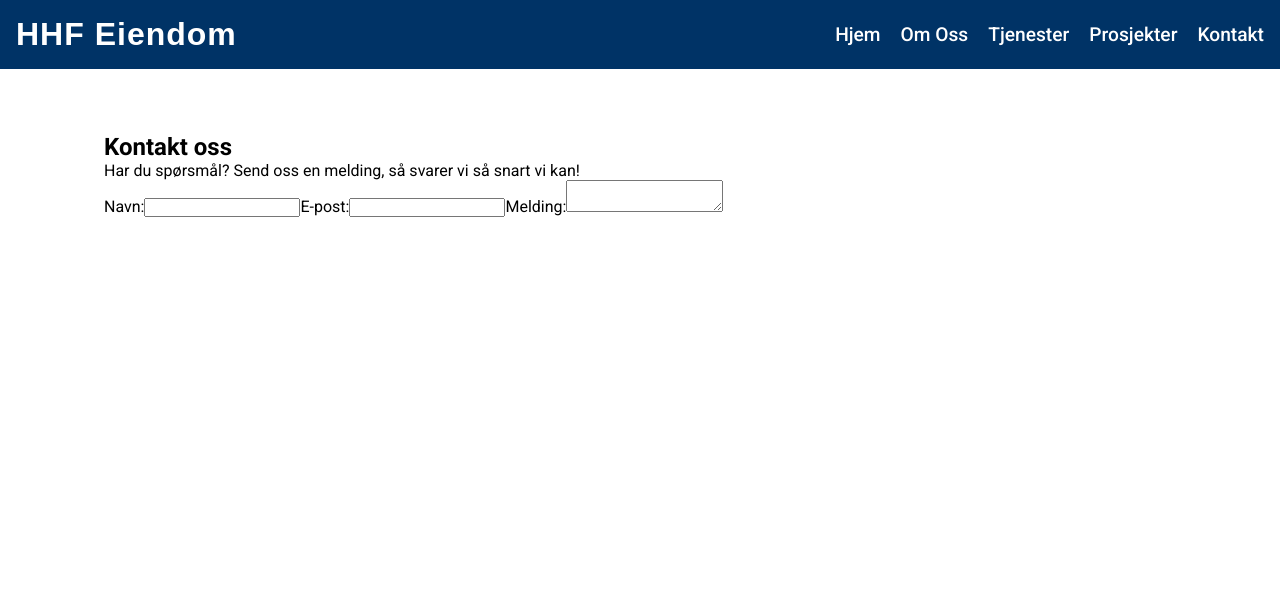
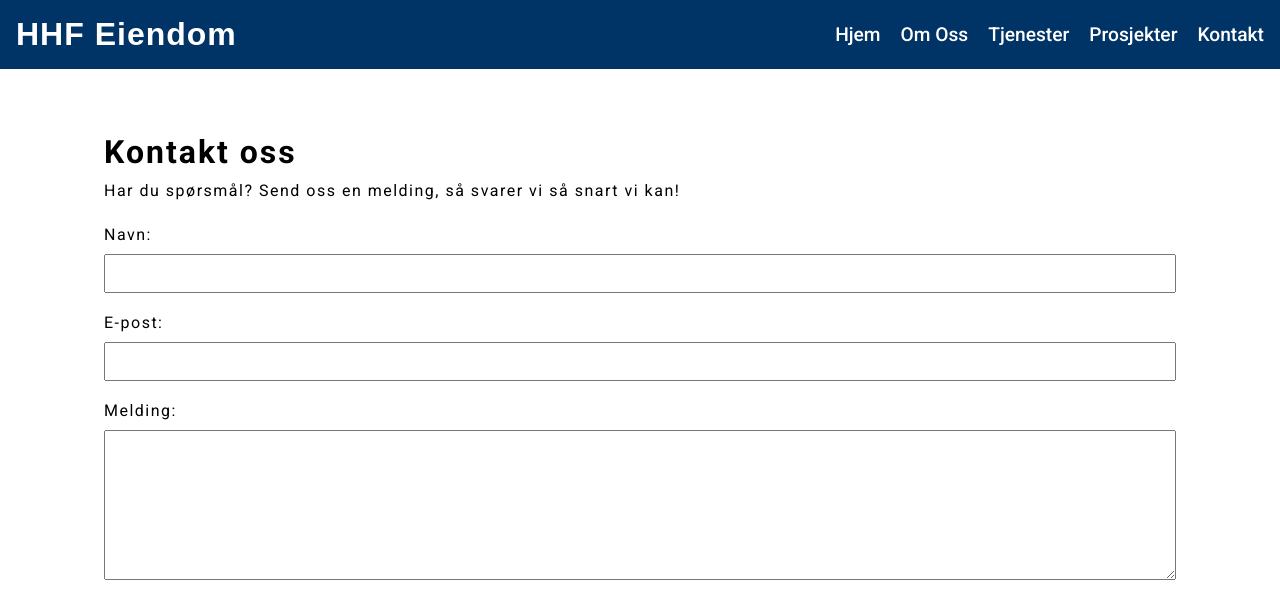
Before and after one commit to btfredr/reactjava, a Next.js app in the folder frontend/: page /kontakt in a window 1280 px wide. Shown: the top 614 px of the page. Built offline with nearby package versions, Linux system fonts and the light colour scheme.

Commit message:
contact form styling

```diff
--- a/frontend/src/app/globals.css
+++ b/frontend/src/app/globals.css
@@ -243,3 +243,49 @@ footer {
   margin: 5px 0;
   color: #555;
 }
+
+/* Contact form */
+
+.contact-container {
+  width: 100%;
+}
+
+.contact-container h1 {
+  letter-spacing: 2px;
+  margin-bottom: 10px;
+}
+
+.contact-container p {
+  letter-spacing: 1.5px;
+  margin-bottom: 5px;
+  font-size: 16px;
+}
+
+form {
+  display: flex;
+  flex-direction: column;
+}
+
+label {
+  margin-top: 20px;
+  margin-bottom: 10px;
+  letter-spacing: 1.5px;
+}
+
+input {
+  padding: 10px;
+}
+
+
+textarea {
+  width: 100%;
+  resize: vertical; /* Kun tillate vertikal resizing */
+  padding: 10px;
+  height: 150px;
+}
+
+.status-message {
+  text-align: center;
+  font-weight: bold;
+  color: green;
+}
--- a/frontend/src/app/kontakt/page.js
+++ b/frontend/src/app/kontakt/page.js
@@ -55,7 +55,7 @@ const Contact = () => {
 
         <div className="container">
             <div className="contact-container">
-                <h2>Kontakt oss</h2>
+                <h1>Kontakt oss</h1>
                 <p>Har du spørsmål? Send oss en melding, så svarer vi så snart vi kan!</p>
 
                 {status && <p className="status-message">{status}</p>}
```
